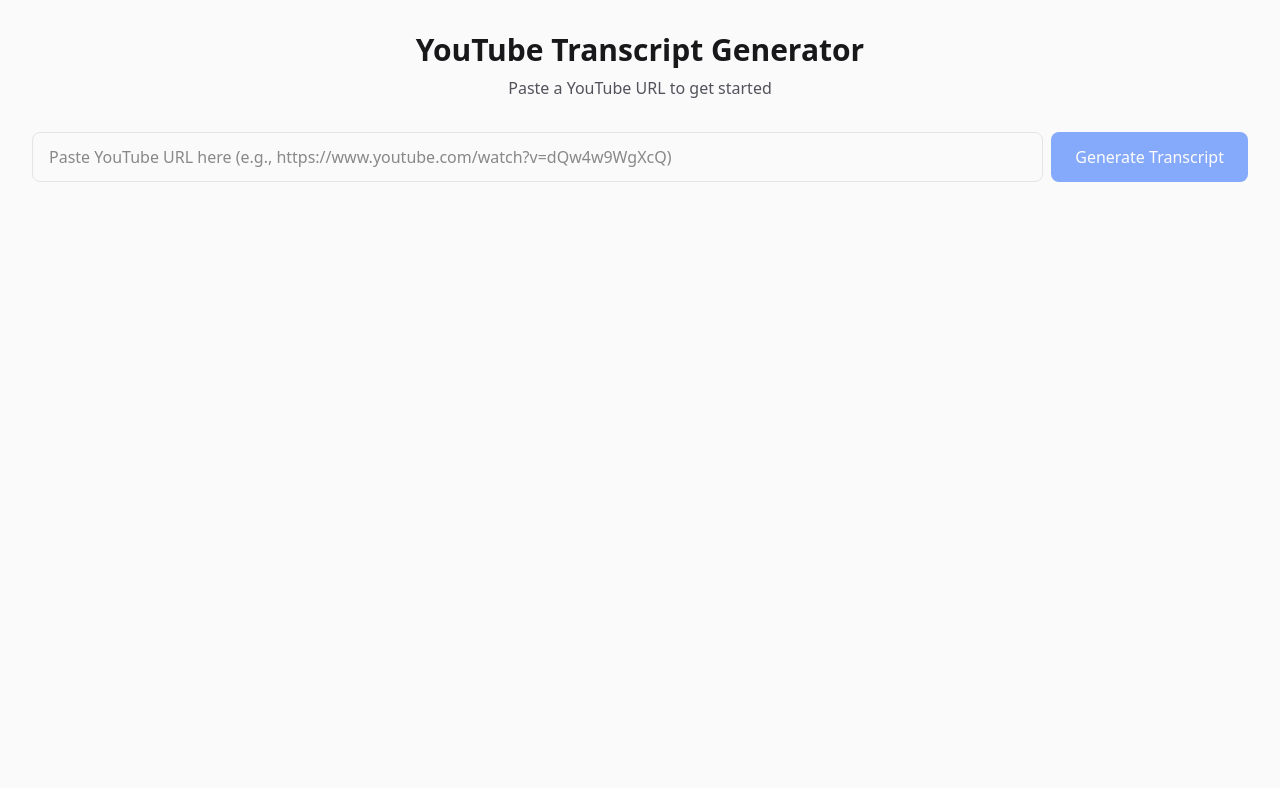
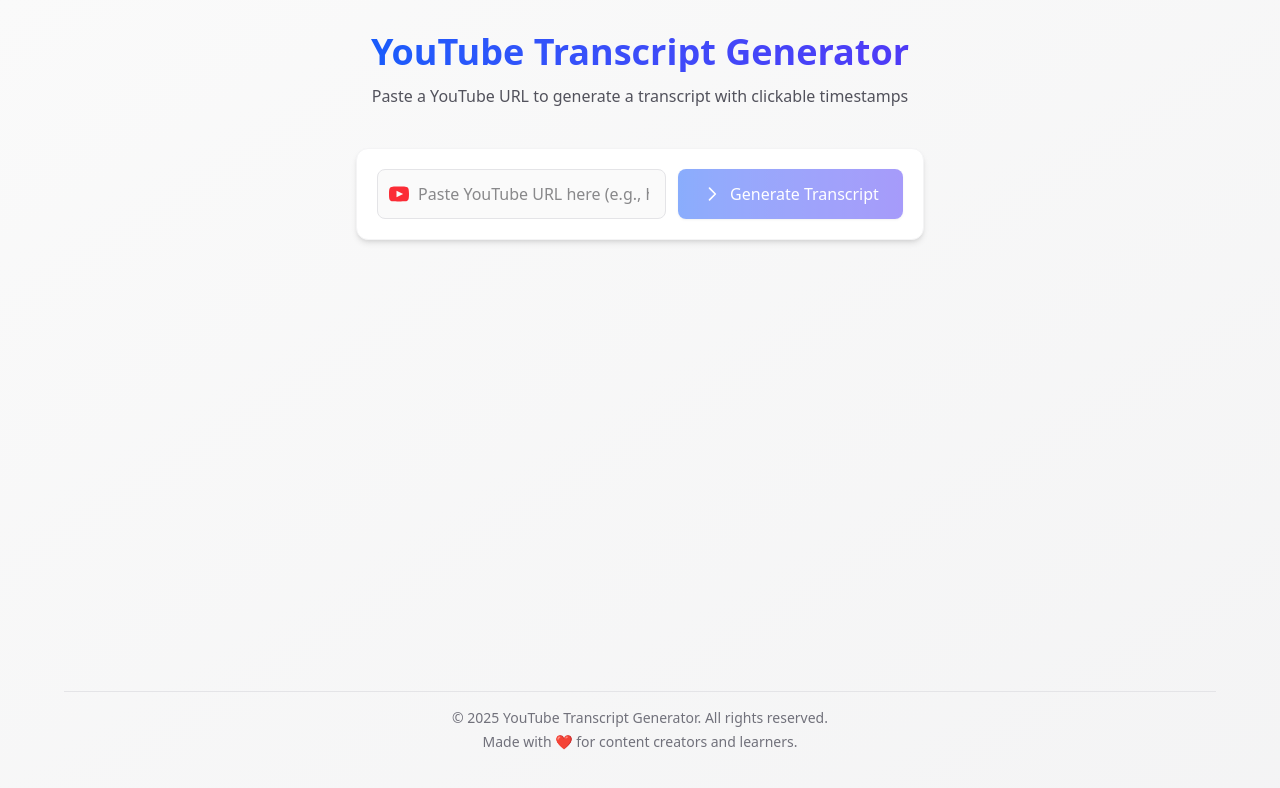
Before and after one commit to rbrickmn/tubescript, a React (Vite) app: page / in a window 1280 px wide. Shown: the top 788 px of the page. Built offline with nearby package versions, Linux system fonts and the light colour scheme.

Commit message:
Improve UI design, fix height bugs, and implement loading animations

```diff
--- a/src/App.jsx
+++ b/src/App.jsx
@@ -10,6 +10,7 @@
   const [loading, setLoading] = useState(false);
   const [error, setError] = useState("");
   const [playerRef, setPlayerRef] = useState(null);
+  const [isTranscriptReady, setIsTranscriptReady] = useState(false);
   const transcriptContainerRef = useRef(null);
   const videoContainerRef = useRef(null);
 
@@ -17,6 +18,7 @@
     try {
       setLoading(true);
       setError("");
+      setIsTranscriptReady(false);
 
       // Extract video ID from YouTube URL
       const extractedVideoId = extractVideoId(url);
@@ -35,6 +37,11 @@
       }
 
       setTranscript(result.transcript);
+
+      // Add a slight delay before showing the transcript for a smoother experience
+      setTimeout(() => {
+        setIsTranscriptReady(true);
+      }, 1200);
     } catch (err) {
       setError(err.message);
     } finally {
@@ -55,54 +62,85 @@
   useEffect(() => {
     if (videoId && videoContainerRef.current && transcriptContainerRef.current) {
       const adjustHeight = () => {
-        const videoHeight = videoContainerRef.current.clientHeight;
-        transcriptContainerRef.current.style.maxHeight = `${videoHeight}px`;
+        const videoHeight = videoContainerRef.current.offsetHeight;
+        transcriptContainerRef.current.style.height = `${videoHeight}px`;
       };
 
-      // Initial adjustment
-      adjustHeight();
+      // Initial adjustment with a slight delay to ensure video is loaded
+      setTimeout(adjustHeight, 500);
+
+      // Use MutationObserver to detect changes in the video container
+      const resizeObserver = new ResizeObserver(() => {
+        adjustHeight();
+      });
+
+      resizeObserver.observe(videoContainerRef.current);
 
       // Adjust on window resize
       window.addEventListener('resize', adjustHeight);
 
       return () => {
         window.removeEventListener('resize', adjustHeight);
+        resizeObserver.disconnect();
       };
     }
   }, [videoId]);
 
   return (
-    <div className="min-h-screen bg-zinc-50 text-zinc-900 p-4 md:p-8">
-      <div className="max-w-7xl mx-auto">
-        <header className="mb-8">
-          <h1 className="text-3xl font-bold text-center mb-2">YouTube Transcript Generator</h1>
-          <p className="text-center text-zinc-600">Paste a YouTube URL to get started</p>
+    <div className="min-h-screen bg-gradient-to-br from-zinc-50 to-zinc-100 text-zinc-900 p-4 md:p-8 flex flex-col">
+      <div className="max-w-full mx-auto flex-grow px-4">
+        <header className="mb-10">
+          <h1 className="text-4xl font-bold text-center mb-3 text-transparent bg-clip-text bg-gradient-to-r from-blue-600 to-indigo-600">YouTube Transcript Generator</h1>
+          <p className="text-center text-zinc-600 max-w-2xl mx-auto">Paste a YouTube URL to generate a transcript with clickable timestamps</p>
         </header>
 
-        <SearchBar onSubmit={handleVideoSubmit} isLoading={loading} />
+        <div className="max-w-3xl mx-auto mb-10">
+          <SearchBar onSubmit={handleVideoSubmit} isLoading={loading} />
+        </div>
 
         {error && (
-          <div className="my-4 p-4 bg-red-100 border border-red-300 rounded-lg text-red-700">
-            {error}
+          <div className="my-6 p-4 bg-red-50 border border-red-200 rounded-lg text-red-700 max-w-3xl mx-auto">
+            <div className="flex items-center">
+              <svg className="w-5 h-5 mr-2 flex-shrink-0" fill="currentColor" viewBox="0 0 20 20" xmlns="http://www.w3.org/2000/svg">
+                <path fillRule="evenodd" d="M18 10a8 8 0 11-16 0 8 8 0 0116 0zm-7-4a1 1 0 11-2 0 1 1 0 012 0zM9 9a1 1 0 000 2v3a1 1 0 001 1h1a1 1 0 100-2v-3a1 1 0 00-1-1H9z" clipRule="evenodd"></path>
+              </svg>
+              {error}
+            </div>
           </div>
         )}
 
         {videoId && (
-          <div className="mt-8 grid grid-cols-1 lg:grid-cols-2 gap-6">
-            <div className="bg-white rounded-xl shadow-sm p-4" ref={videoContainerRef}>
+          <div className="mt-8 grid grid-cols-1 lg:grid-cols-2 gap-8 max-w-7xl mx-auto animate-fadeIn">
+            <div
+              className="bg-white rounded-xl shadow-md p-5 border border-zinc-100"
+              ref={videoContainerRef}
+            >
               <YouTubePlayer videoId={videoId} setPlayerRef={setPlayerRef} />
             </div>
 
-            <div className="bg-white rounded-xl shadow-sm p-4 lg:self-start overflow-scroll flex flex-col" ref={transcriptContainerRef}>
+            <div
+              className="bg-white rounded-xl shadow-md p-5 border border-zinc-100 flex flex-col"
+              ref={transcriptContainerRef}
+            >
               <TranscriptViewer
                 transcript={transcript}
                 onTimeClick={seekToTime}
                 loading={loading}
+                isReady={isTranscriptReady}
               />
             </div>
           </div>
         )}
       </div>
+
+      <footer className="mt-16 text-center text-zinc-500 text-sm">
+        <div className="max-w-7xl mx-auto px-4 sm:px-6 lg:px-8">
+          <div className="py-4 border-t border-zinc-200">
+            <p>© {new Date().getFullYear()} YouTube Transcript Generator. All rights reserved.</p>
+            <p className="mt-1">Made with ❤️ for content creators and learners.</p>
+          </div>
+        </div>
+      </footer>
     </div>
   );
 }
--- a/src/components/SearchBar.jsx
+++ b/src/components/SearchBar.jsx
@@ -11,19 +11,27 @@
   };
 
   return (
-    <form onSubmit={handleSubmit} className="flex flex-col sm:flex-row gap-2">
+    <div className="bg-white p-5 rounded-xl shadow-md border border-zinc-100">
+      <form onSubmit={handleSubmit} className="flex flex-col sm:flex-row gap-3">
+        <div className="relative flex-1">
+          <div className="absolute inset-y-0 left-0 flex items-center pl-3 pointer-events-none">
+            <svg className="w-5 h-5 text-red-500" viewBox="0 0 24 24" fill="currentColor">
+              <path d="M19.615 3.184c-3.604-.246-11.631-.245-15.23 0-3.897.266-4.356 2.62-4.385 8.816.029 6.185.484 8.549 4.385 8.816 3.6.245 11.626.246 15.23 0 3.897-.266 4.356-2.62 4.385-8.816-.029-6.185-.484-8.549-4.385-8.816zm-10.615 12.816v-8l8 3.993-8 4.007z" />
+            </svg>
+          </div>
           <input
             type="text"
             value={url}
             onChange={(e) => setUrl(e.target.value)}
             placeholder="Paste YouTube URL here (e.g., https://www.youtube.com/watch?v=dQw4w9WgXcQ)"
-        className="flex-1 px-4 py-3 rounded-lg border border-zinc-200 focus:outline-none focus:ring-2 focus:ring-blue-500 focus:border-transparent"
+            className="w-full pl-10 px-4 py-3 rounded-lg border border-zinc-200 bg-zinc-50 focus:outline-none focus:ring-2 focus:ring-blue-500 focus:border-transparent focus:bg-white transition-all"
             disabled={isLoading}
           />
+        </div>
         <button
           type="submit"
           disabled={isLoading || !url.trim()}
-        className="px-6 py-3 bg-blue-600 text-white font-medium rounded-lg hover:bg-blue-700 focus:outline-none focus:ring-2 focus:ring-blue-500 focus:ring-offset-2 disabled:opacity-50 disabled:cursor-not-allowed transition-colors"
+          className="px-6 py-3 bg-gradient-to-r from-blue-600 to-indigo-600 text-white font-medium rounded-lg hover:from-blue-700 hover:to-indigo-700 focus:outline-none focus:ring-2 focus:ring-blue-500 focus:ring-offset-2 disabled:opacity-50 disabled:cursor-not-allowed transition-all shadow-sm"
         >
           {isLoading ? (
             <span className="flex items-center justify-center">
@@ -34,10 +42,16 @@
               Processing...
             </span>
           ) : (
-          "Generate Transcript"
+            <span className="flex items-center">
+              <svg className="w-5 h-5 mr-2" fill="none" stroke="currentColor" viewBox="0 0 24 24" xmlns="http://www.w3.org/2000/svg">
+                <path strokeLinecap="round" strokeLinejoin="round" strokeWidth="2" d="M9 5l7 7-7 7"></path>
+              </svg>
+              Generate Transcript
+            </span>
           )}
         </button>
       </form>
+    </div>
   );
 }
 
--- a/src/components/TranscriptViewer.jsx
+++ b/src/components/TranscriptViewer.jsx
@@ -1,4 +1,4 @@
-function TranscriptViewer({ transcript, onTimeClick, loading }) {
+function TranscriptViewer({ transcript, onTimeClick, loading, isReady }) {
   // Format time from milliseconds to MM:SS format
   const formatTime = (timeInMilliseconds) => {
     const totalSeconds = Math.floor(timeInMilliseconds / 1000);
@@ -17,11 +17,29 @@
       .replace(/&amp;/g, '&');
   };
 
+  // Generate skeleton items for loading state
+  const renderSkeletonItems = () => {
+    // Create a variable number of skeleton items based on transcript length
+    const itemCount = transcript.length > 0 ? Math.min(transcript.length, 12) : 8;
+
+    return Array(itemCount).fill().map((_, index) => (
+      <div key={`skeleton-${index}`} className="flex p-3">
+        <div className="flex items-center justify-center w-16 h-7 bg-zinc-200 animate-shimmer rounded mr-3 shrink-0"></div>
+        <div className="flex-1">
+          <div className="h-5 bg-zinc-200 animate-shimmer rounded w-full"></div>
+          {index % 2 === 0 && (
+            <div className="h-5 bg-zinc-200 animate-shimmer rounded w-3/4 mt-2"></div>
+          )}
+        </div>
+      </div>
+    ));
+  };
+
   if (loading) {
     return (
       <div className="flex flex-col items-center justify-center h-full">
-        <div className="animate-spin rounded-full h-12 w-12 border-t-2 border-b-2 border-blue-500 mb-4"></div>
-        <p className="text-zinc-600">Loading transcript...</p>
+        <div className="animate-spin rounded-full h-16 w-16 border-t-2 border-b-2 border-blue-500 mb-6"></div>
+        <p className="text-zinc-600 font-medium text-lg">Loading transcript...</p>
       </div>
     );
   }
@@ -29,27 +47,56 @@
   if (!transcript || transcript.length === 0) {
     return (
       <div className="flex flex-col items-center justify-center h-full text-zinc-600">
-        <p>No transcript available yet.</p>
+        <svg className="w-20 h-20 text-zinc-300 mb-6" fill="none" stroke="currentColor" viewBox="0 0 24 24" xmlns="http://www.w3.org/2000/svg">
+          <path strokeLinecap="round" strokeLinejoin="round" strokeWidth="2" d="M9 12h6m-6 4h6m2 5H7a2 2 0 01-2-2V5a2 2 0 012-2h5.586a1 1 0 01.707.293l5.414 5.414a1 1 0 01.293.707V19a2 2 0 01-2 2z"></path>
+        </svg>
+        <p className="font-medium text-lg">No transcript available yet.</p>
         <p className="text-sm mt-2">Enter a YouTube URL to generate a transcript.</p>
+      </div>
+    );
+  }
+
+  if (!isReady && transcript.length > 0) {
+    return (
+      <div className="flex flex-col items-center justify-center h-full">
+        <div className="animate-pulse rounded-full h-16 w-16 bg-blue-100 mb-6 flex items-center justify-center">
+          <svg className="w-8 h-8 text-blue-500 animate-pulse-custom" fill="none" stroke="currentColor" viewBox="0 0 24 24" xmlns="http://www.w3.org/2000/svg">
+            <path strokeLinecap="round" strokeLinejoin="round" strokeWidth="2" d="M9 12h6m-6 4h6m2 5H7a2 2 0 01-2-2V5a2 2 0 012-2h5.586a1 1 0 01.707.293l5.414 5.414a1 1 0 01.293.707V19a2 2 0 01-2 2z"></path>
+          </svg>
+        </div>
+        <p className="text-zinc-600 font-medium text-lg">Preparing transcript...</p>
+        <p className="text-zinc-500 text-sm mt-2">This will just take a moment</p>
       </div>
     );
   }
 
   return (
     <div className="flex flex-col h-full">
-      <h2 className="text-xl font-semibold mb-4 flex-shrink-0">Transcript</h2>
-      <div className="overflow-y-auto flex-1 pr-1">
-        <div className="space-y-3">
+      <h2 className="text-2xl font-semibold mb-5 flex-shrink-0 flex items-center">
+        <svg className="w-6 h-6 mr-2 text-blue-500" fill="none" stroke="currentColor" viewBox="0 0 24 24" xmlns="http://www.w3.org/2000/svg">
+          <path strokeLinecap="round" strokeLinejoin="round" strokeWidth="2" d="M9 12h6m-6 4h6m2 5H7a2 2 0 01-2-2V5a2 2 0 012-2h5.586a1 1 0 01.707.293l5.414 5.414a1 1 0 01.293.707V19a2 2 0 01-2 2z"></path>
+        </svg>
+        Transcript
+      </h2>
+      <div className="overflow-y-auto flex-1 pr-2">
+        <div className="relative">
+          {/* Skeleton that fades out */}
+          <div className={`space-y-3 absolute inset-0 transition-opacity duration-500 ${isReady ? 'opacity-0 pointer-events-none' : 'opacity-100'}`}>
+            {renderSkeletonItems()}
+          </div>
+
+          {/* Real content that fades in */}
+          <div className={`space-y-3 transition-opacity duration-500 ${isReady ? 'opacity-100' : 'opacity-0'}`}>
             {transcript.map((item, index) => (
               <div
-              key={index}
-              className="flex hover:bg-zinc-50 p-2 rounded-lg transition-colors cursor-pointer"
+                key={`transcript-${index}`}
+                className="flex hover:bg-blue-50 p-3 rounded-lg transition-colors cursor-pointer group"
                 onClick={() => onTimeClick(item.start)}
               >
-              <span className="text-xs text-zinc-400 w-12 pt-1 shrink-0 font-mono">
+                <div className="flex items-center justify-center w-16 h-7 bg-zinc-100 text-zinc-500 rounded mr-3 group-hover:bg-blue-100 group-hover:text-blue-600 transition-colors font-mono text-sm shrink-0">
                   {formatTime(item.start)}
-              </span>
-              <p className="text-zinc-800">
+                </div>
+                <p className="text-zinc-800 group-hover:text-blue-800 transition-colors text-base">
                   {cleanText(item.text)}
                 </p>
               </div>
@@ -57,6 +104,7 @@
           </div>
         </div>
       </div>
+    </div>
   );
 }
 
```
Also changed, not shown: src/components/YouTubePlayer.jsx (+15 -4 lines), src/index.css (+76 -0 lines). Lines whose indentation alone changed are shown as unchanged.
